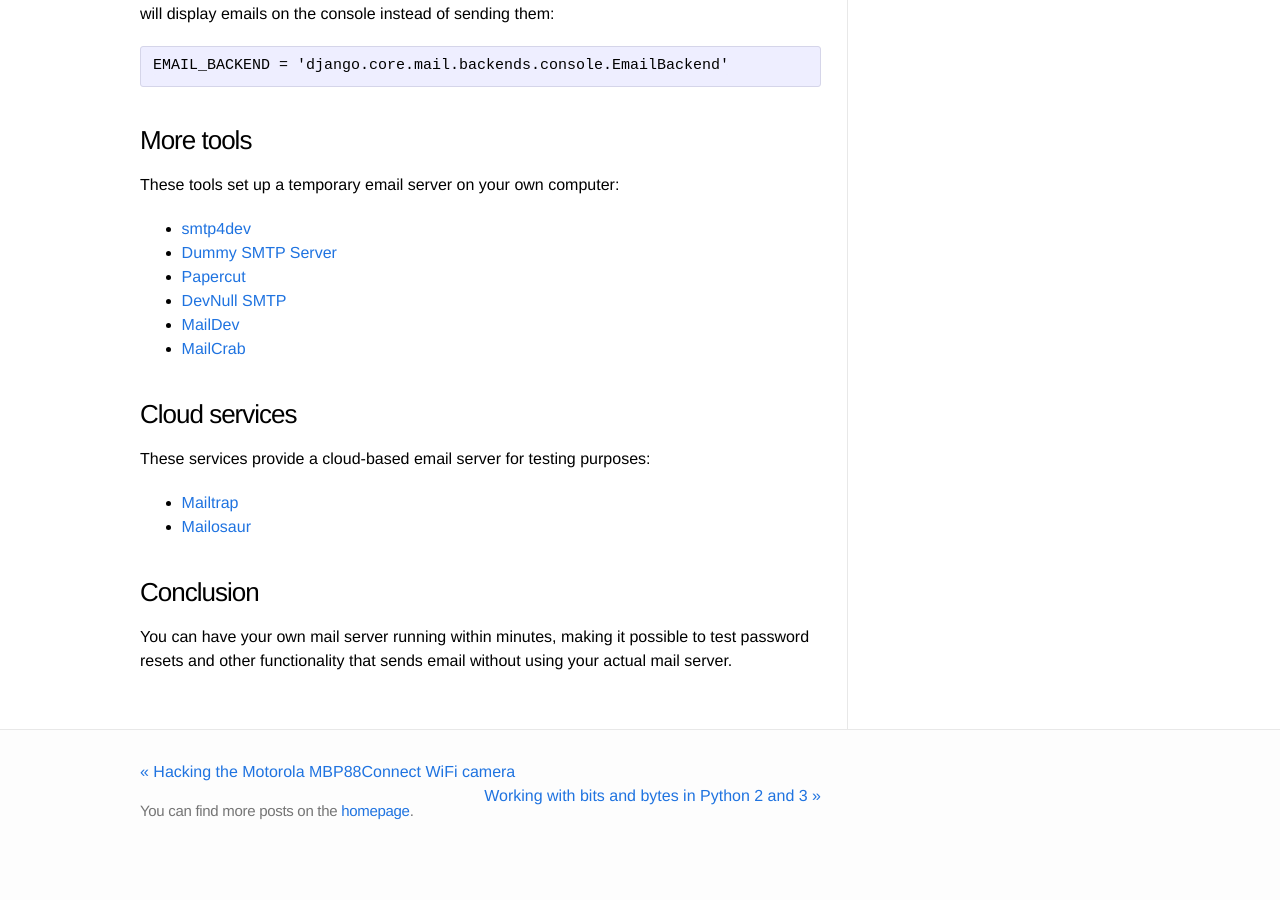
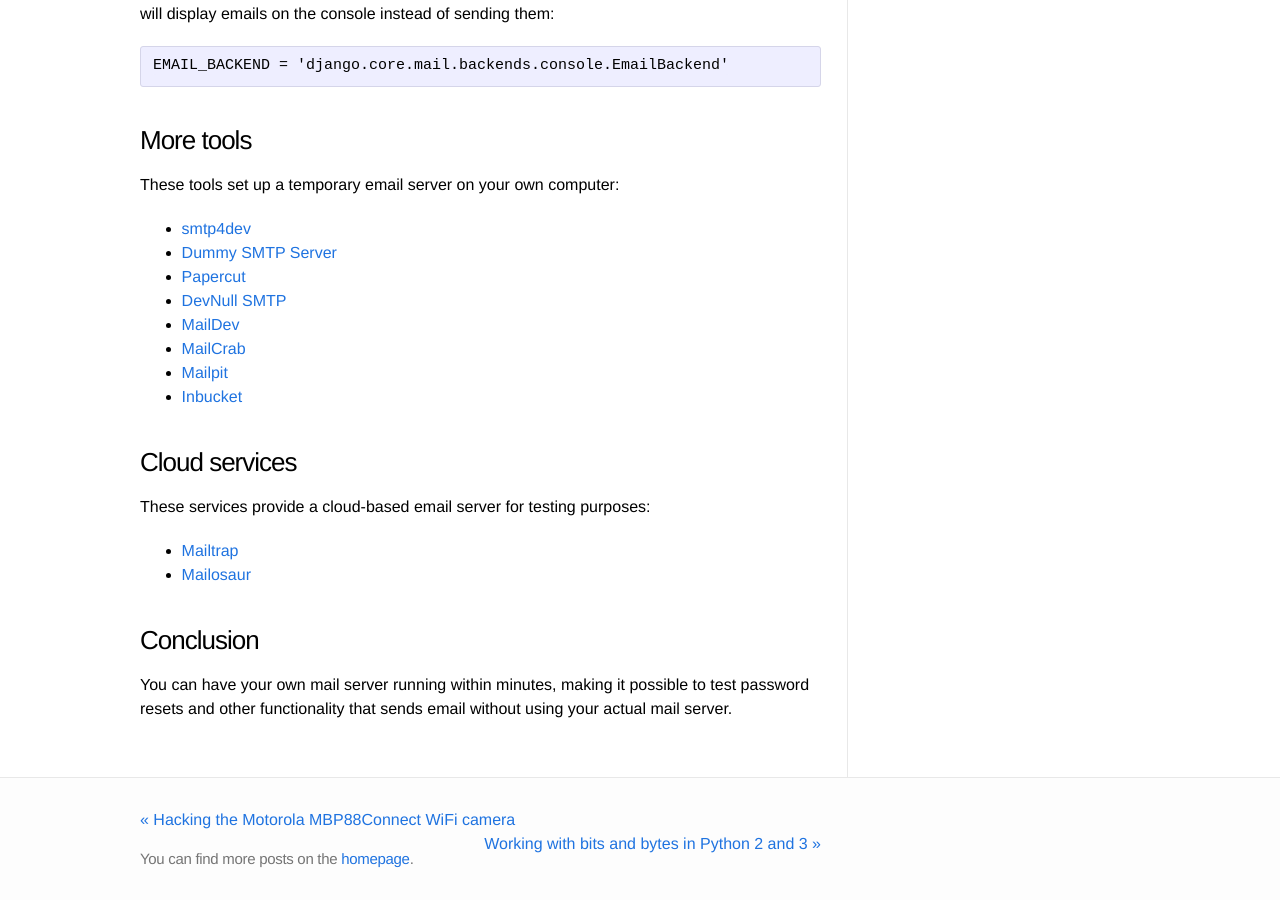
Before and after one commit to Sjord/Sjord.github.io, a Jekyll site: the page built from _posts/2019-01-07-quickly-set-up-a-test-mail-server.md, in a window 1280 px wide and 900 px high, scrolled down 2104 px. Built offline with Jekyll 4.4.1, drawn with Linux system fonts in a browser that asks for light colours; before the commit the page ends 2956 px from its top, so only the background shows below that.

Commit message:
Add Mailput, Inbucket as mailserer tools

```diff
--- a/_posts/2019-01-07-quickly-set-up-a-test-mail-server.md
+++ b/_posts/2019-01-07-quickly-set-up-a-test-mail-server.md
@@ -64,6 +64,8 @@
 * [DevNull SMTP](http://www.aboutmyip.com/AboutMyXApp/DevNullSmtp.jsp)
 * [MailDev](https://maildev.github.io/maildev/)
 * [MailCrab](https://tweedegolf.nl/en/blog/86/introducing-mailcrab)
+* [Mailpit](https://github.com/axllent/mailpit)
+* [Inbucket](https://github.com/inbucket/inbucket)
 
 ### Cloud services
 
```
